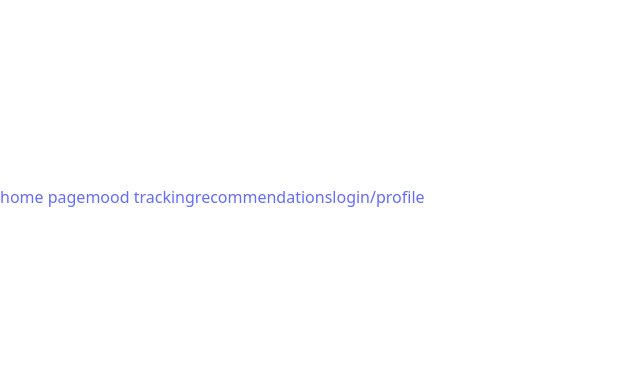
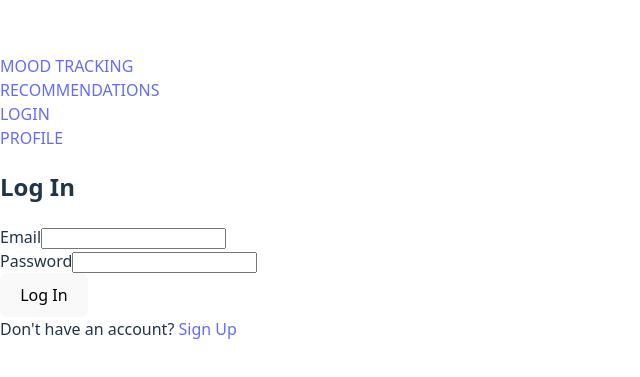
Before and after one commit to lorelaiah/hcde-438-final-project, a React (Vite) app: page /login in a window 1280 px wide. Shown: the part 203-580 px from the top of the page, without its empty margins (0-640 px from the left). Built offline with nearby package versions, Linux system fonts and the light colour scheme.

Commit message:
add login lage

```diff
--- a/src/App.jsx
+++ b/src/App.jsx
@@ -4,14 +4,16 @@ import Home from './pages/home.jsx';
 import Profile from './pages/profile.jsx';
 import MoodTracking from './pages/mood-tracking.jsx';
 import Recommendations from './pages/recommendations.jsx';
+import Login from './pages/login.jsx';
 
 const App = () => (
     <div>
         <Navbar />
         <Routes>
-            <Route path="/" element={<Home />} />
+            <Route path="/" element={<MoodTracking />} />
             <Route path="/profile" element={<Profile />} />
-            <Route path="/mood-tracking" element={<MoodTracking />} />
+            <Route path="/login" element={<Login />} />
+            {/* <Route path="/mood-tracking" element={</>} /> */}
             <Route path="/recommendations" element={<Recommendations />} />
         </Routes>
     </div>
--- a/src/components/mood.jsx
+++ b/src/components/mood.jsx
@@ -1,7 +1,7 @@
 import ButtonSet  from "./buttonSet.jsx";
 import { useState } from "react";
 import { db } from "../firebase/config.js";
-import { collection, addDoc, doc, updateDoc, deleteDoc, setDoc } from "firebase/firestore";
+import { doc, setDoc } from "firebase/firestore";
 
 
 const updateMood = async (docId, newData) => {
--- a/src/components/navbar.jsx
+++ b/src/components/navbar.jsx
@@ -3,10 +3,15 @@ import {Link} from 'react-router-dom';
 
 const Navbar = () => (
     <nav>
-        <Link to="/">home page</Link>
-        <Link to="/mood-tracking">mood tracking</Link>
-        <Link to="/recommendations">recommendations</Link>
-        <Link to="/profile">login/profile</Link>
+        <Link to="/">MOOD TRACKING </Link>
+        <br></br>
+        {/* <Link to="/mood-tracking">mood tracking</Link> */}
+        {/* <br></br> */}
+        <Link to="/recommendations">RECOMMENDATIONS </Link>
+        <br></br>
+        <Link to="/login">LOGIN</Link>
+        <br></br>
+        <Link to="/profile">PROFILE</Link>
     </nav>
 );
 
--- /dev/null
+++ b/src/firebase/auth.js
@@ -0,0 +1,32 @@
+import { createUserWithEmailAndPassword, signInWithEmailAndPassword, signOut } from "firebase/auth";
+import { auth } from "./config";
+
+
+export const registerUser = async (email, password) => {
+    try {
+        const userCredential = await createUserWithEmailAndPassword(auth, email, password);
+        return { user: userCredential.user, error: null };
+    } catch (error) {
+        return { user: null, error: error.message };
+    }
+};
+
+
+export const loginUser = async (email, password) => {
+    try {
+        const userCredential = await signInWithEmailAndPassword(auth, email, password);
+        return { user: userCredential.user, error: null };
+    } catch (error) {
+        return { user: null, error: error.message };
+    }
+};
+
+
+export const logoutUser = async () => {
+    try {
+        await signOut(auth);
+        return { success: true, error: null };
+    } catch (error) {
+        return { success: false, error: error.message };
+    }
+};
--- a/src/firebase/config.js
+++ b/src/firebase/config.js
@@ -1,15 +1,10 @@
-// Import the functions you need from the SDKs you need
 import { initializeApp } from "firebase/app";
-import { getAnalytics } from "firebase/analytics";
+// import { getAnalytics } from "firebase/analytics";
 import { getAuth } from "firebase/auth";
 import { getFirestore } from "firebase/firestore";
 import { getDatabase } from "firebase/database";
 // import { collection, addDoc, doc, deleteDoc, setDoc } from "firebase/firestore";
-// TODO: Add SDKs for Firebase products that you want to use
-// https://firebase.google.com/docs/web/setup#available-libraries
 
-// Your web app's Firebase configuration
-// For Firebase JS SDK v7.20.0 and later, measurementId is optional
 const firebaseConfig = {
     apiKey: "AIzaSyAyiAGY5hYuTGnsXZcKDQscoeJS8JJh7MA",
     authDomain: "hcde-438-cb467.firebaseapp.com",
@@ -20,9 +15,8 @@ const firebaseConfig = {
     measurementId: "G-SH12S304K4"
 };
 
-// Initialize Firebase
 const app = initializeApp(firebaseConfig);
-const analytics = getAnalytics(app);
+// const analytics = getAnalytics(app);
 export const auth = getAuth(app);
 export const db = getFirestore(app);
 export const rtdb  = getDatabase(app);
--- a/src/pages/home.jsx
+++ b/src/pages/home.jsx
@@ -2,35 +2,11 @@ import React from 'react';
 import Test from "../components/test.jsx";
 import Song from "../components/song.jsx";
 
-const neverita = {
-    title: "neverita",
-    artist: "bad bunny",
-    img: "https://i.discogs.com/AVfnmTckGhWNpTOluDOLMqAXo-lwDuK8RK-zRw7DjUo/rs:fit/g:sm/q:90/h:528/w:600/czM6Ly9kaXNjb2dz/LWRhdGFiYXNlLWlt/YWdlcy9SLTI0MTEy/NTIwLTE2NjE2NTUx/ODQtMTg3NC5qcGVn.jpeg"
-};
 
-const unVeranoSinTi = {
-    title: "un verano sin ti",
-    artist: "bad bunny",
-    img: "https://i.discogs.com/AVfnmTckGhWNpTOluDOLMqAXo-lwDuK8RK-zRw7DjUo/rs:fit/g:sm/q:90/h:528/w:600/czM6Ly9kaXNjb2dz/LWRhdGFiYXNlLWlt/YWdlcy9SLTI0MTEy/NTIwLTE2NjE2NTUx/ODQtMTg3NC5qcGVn.jpeg"
-};
-const yoNoSoyCeloso = {
-    title: "yo no soy celoso",
-    artist: "bad bunny",
-    img: "https://i.discogs.com/AVfnmTckGhWNpTOluDOLMqAXo-lwDuK8RK-zRw7DjUo/rs:fit/g:sm/q:90/h:528/w:600/czM6Ly9kaXNjb2dz/LWRhdGFiYXNlLWlt/YWdlcy9SLTI0MTEy/NTIwLTE2NjE2NTUx/ODQtMTg3NC5qcGVn.jpeg"
-};
-const bokete = {
-    title: "bokete",
-    artist: "bad bunny",
-    img: "https://tse1.mm.bing.net/th/id/OIP.5uGKeHmrqRBhFNkI9mCZ-gHaHa?pid=Api"
-};
 
 const Home = () => (
     <div>
         <h1>home page idk</h1>
-        <Song title={neverita.title} artist={neverita.artist} img={neverita.img}/>
-        <Song title={unVeranoSinTi.title} artist={unVeranoSinTi.artist} img={unVeranoSinTi.img}/>
-        <Song title={yoNoSoyCeloso.title} artist={yoNoSoyCeloso.artist} img={yoNoSoyCeloso.img}/>
-        <Song title={bokete.title} artist={bokete.artist} img={bokete.img}/>
         <button>testbutton</button>
     </div>
 )
--- /dev/null
+++ b/src/pages/login.jsx
@@ -0,0 +1,80 @@
+import { useState } from "react";
+import { Link, useNavigate } from "react-router-dom";
+import { loginUser } from "../firebase/auth";
+
+const Login = () => {
+  const [email, setEmail] = useState("");
+  const [password, setPassword] = useState("");
+  const [error, setError] = useState("");
+  const [loading, setLoading] = useState(false);
+  const navigate = useNavigate();
+
+  const handleSubmit = async (e) => {
+    e.preventDefault();
+    setError("");
+    setLoading(true);
+
+    try {
+      const { user, error } = await loginUser(email, password);
+
+      if (error) {
+        setError(error);
+        return;
+      }
+
+      // Redirect to dashboard on successful login
+      navigate("/dashboard");
+    } catch (err) {
+      setError("Failed to log in. Please try again.");
+    } finally {
+      setLoading(false);
+    }
+  };
+
+  return (
+    <div className="auth-container">
+      <div className="auth-form-container">
+        <h2>Log In</h2>
+        {error && <div className="auth-error">{error}</div>}
+
+        <form onSubmit={handleSubmit} className="auth-form">
+          <div className="form-group">
+            <label htmlFor="email">Email</label>
+            <input
+              type="email"
+              id="email"
+              value={email}
+              onChange={(e) => setEmail(e.target.value)}
+              required
+            />
+          </div>
+
+          <div className="form-group">
+            <label htmlFor="password">Password</label>
+            <input
+              type="password"
+              id="password"
+              value={password}
+              onChange={(e) => setPassword(e.target.value)}
+              required
+            />
+          </div>
+
+          <button
+            type="submit"
+            className="auth-button"
+            disabled={loading}
+          >
+            {loading ? "Logging in..." : "Log In"}
+          </button>
+        </form>
+
+        <div className="auth-link">
+          Don't have an account? <Link to="/register">Sign Up</Link>
+        </div>
+      </div>
+    </div>
+  );
+};
+
+export default Login;
--- a/src/pages/mood-tracking.jsx
+++ b/src/pages/mood-tracking.jsx
@@ -2,7 +2,7 @@
 import Mood from "../components/mood.jsx";
 import { db } from "../firebase/config.js";
 import { useState } from "react";
-import { collection, addDoc, doc, updateDoc, deleteDoc, setDoc } from "firebase/firestore";
+import { collection, doc } from "firebase/firestore";
 
 
 const MoodTracking = () => {
--- a/src/pages/profile.jsx
+++ b/src/pages/profile.jsx
@@ -1,14 +1,18 @@
 import React from 'react';
 
-const Profile = () => (
-    <div>
-        <h1>profile</h1>
-        <a href="http://127.0.0.1:8888/callback">log into spotify</a>
-        <p>your name</p>
-        <p>your email</p>
-        <p>blah blahbblah</p>
-        <button>sign out</button>
-    </div>
-)
+const Profile = () => {
+
+    // return (
+    //     <div>
+    //         <h1>profile</h1>
+    //         <a href="http://127.0.0.1:8888/callback">log into spotify</a>
+    //         <p>your name</p>
+    //         <p>your email</p>
+    //         <p>blah blahbblah</p>
+    //         <button>sign out</button>
+    //     </div>
+    // );
+};
+
 
 export default Profile;
```
Lines whose indentation alone changed are shown as unchanged.
